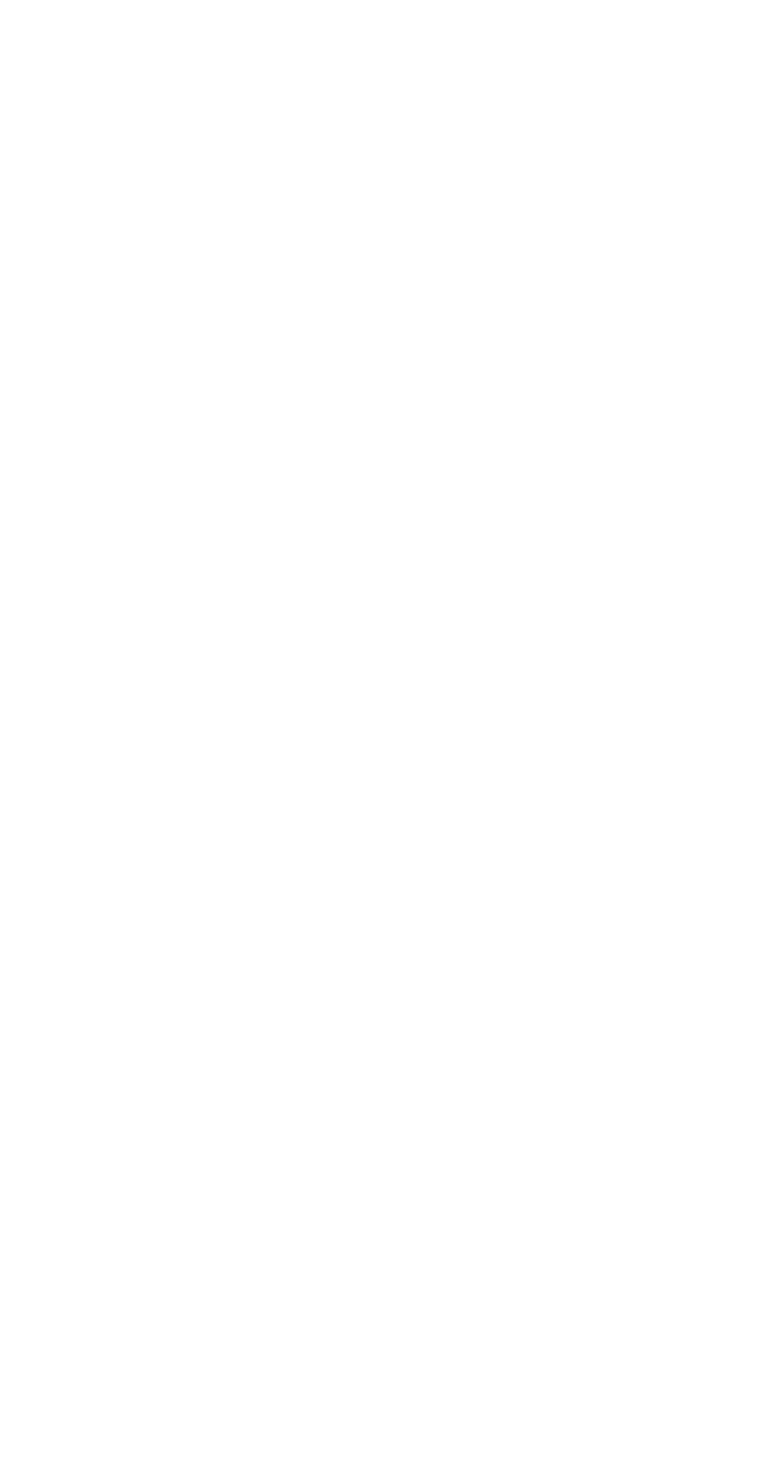
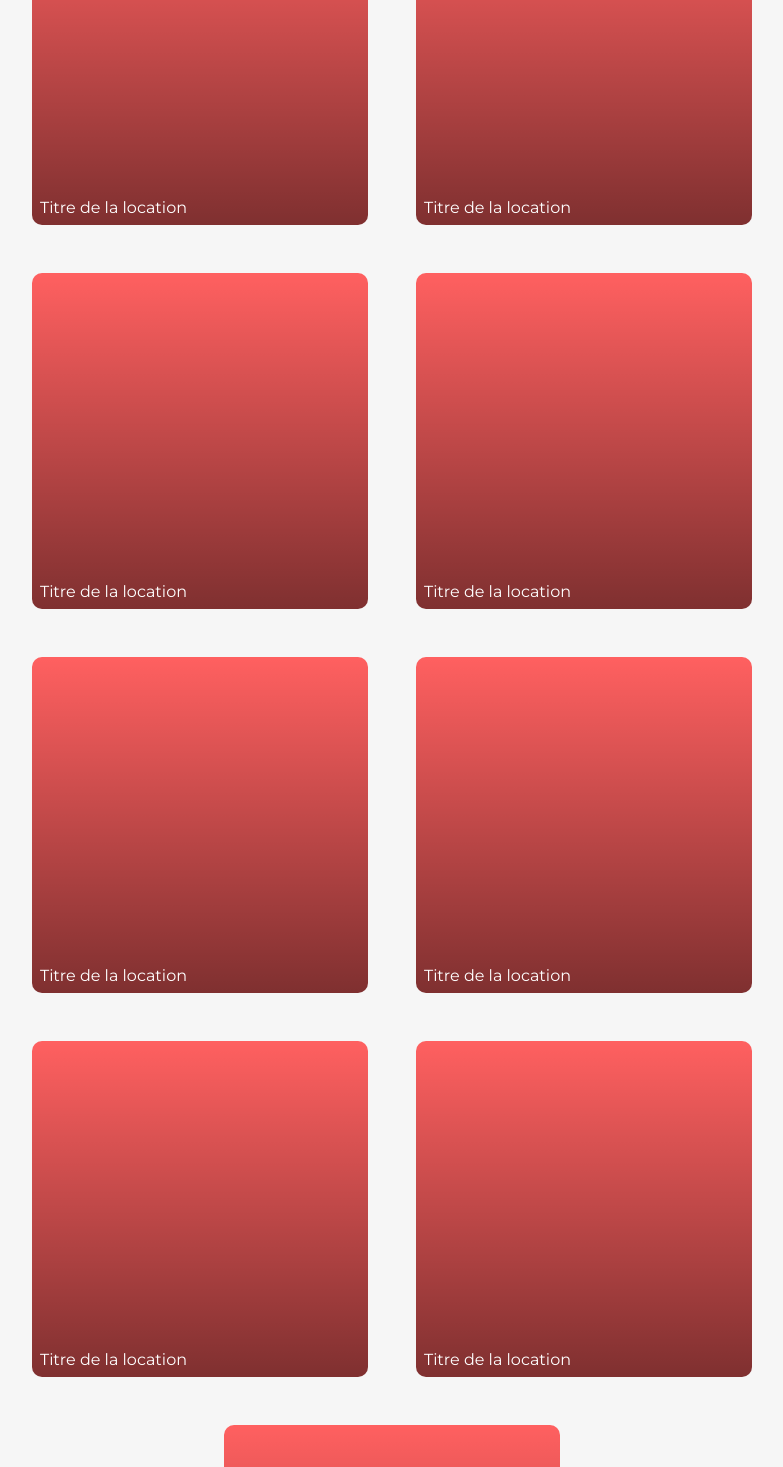
Before and after one commit to ThomaSneazy/kasa-react, a React (Vite) app in the folder kasa/: page / in a window 1280 px wide. Shown: the part 1330-2797 px from the top of the page, without its empty margins (248-1031 px from the left). Before the commit the page ends 1203 px from the top, so only its background shows below. Built offline with nearby package versions, Linux system fonts and the light colour scheme.

Commit message:
ajout navbar, banner, appartements cards

```diff
--- a/kasa/src/App.css
+++ b/kasa/src/App.css
@@ -1,3 +1,10 @@
+:root{
+  --red: #FF6060;
+  --white: #fff;
+  --black: #000;
+  --grey: #F6F6F6;
+}
+
 body{
   margin: 0 auto;
   padding: 0rem 6rem 0rem 6rem;
--- /dev/null
+++ b/kasa/src/components/Appartement.css
@@ -0,0 +1,26 @@
+.appartement__container{
+  /* display: flex;
+  flex-wrap: wrap; */
+}
+
+.appartement__flex{
+  display: flex;
+  justify-content: center;
+  padding: 3rem;
+  gap: 3rem;
+  flex-wrap: wrap;
+}
+.appartement__card{
+  display: flex;
+  justify-content: flex-start;
+  align-items: end;
+  /* flex-basis: 30%; */
+  /* margin: 1.5rem; */
+  min-width: 20rem;
+  min-height: 20rem;
+  border-radius: 0.625rem;
+  background: linear-gradient(180deg, rgba(255, 255, 255, 0.00) 0%, rgba(0, 0, 0, 0.50) 100%);
+  background-color: var(--red);
+  padding: 0.5rem;
+  color: var(--white);
+}
--- /dev/null
+++ b/kasa/src/components/Appartement.jsx
@@ -0,0 +1,10 @@
+import React from 'react'
+import './Appartement.css';
+
+function Appartement() {
+  return (
+    <div className='appartement__card'>Titre de la location</div>
+  )
+}
+
+export default Appartement
--- a/kasa/src/components/Banner.css
+++ b/kasa/src/components/Banner.css
@@ -13,7 +13,7 @@
   width: 100%;
   height: 100%;
   border-radius: 25px;
-  background-color: black;
+  background-color: var(--black);
   opacity: 30%;
 }
 
@@ -27,7 +27,7 @@
 
 h1{
   z-index: 1;
-  color: #FFF;
+  color: var(--white);
   font-size: 3rem;
   font-weight: 500;
 }
--- a/kasa/src/components/Navbar.css
+++ b/kasa/src/components/Navbar.css
@@ -6,7 +6,7 @@
 }
 
 .navbar__component a{
-  color: #FF6060;
+  color: var(--red);
   font-weight: 500;
   font-size: 1.5rem;
 }
--- a/kasa/src/components/SectionAppartement.css
+++ b/kasa/src/components/SectionAppartement.css
@@ -1,7 +1,7 @@
-.appartement__grid__container{
+.appartement__container{
   border-radius: 25px;
   margin-top: 3rem;
-  background-color: #F6F6F6;
+  background-color: var(--grey);
   width: 100%;
   min-height: 100vh;
 }
--- a/kasa/src/components/SectionAppartement.jsx
+++ b/kasa/src/components/SectionAppartement.jsx
@@ -1,11 +1,26 @@
 import React from 'react'
 import './SectionAppartement.css';
+import Appartement from "./Appartement.jsx";
 
 
 function SectionAppartement() {
   return (
-    <section className='appartement__grid__container'>
-      <div className='appartement__grid'></div>
+    <section className='appartement__container'>
+      <div className='appartement__flex'>
+      <Appartement />
+      <Appartement />
+      <Appartement />
+      <Appartement />
+      <Appartement />
+      <Appartement />
+      <Appartement />
+      <Appartement />
+      <Appartement />
+      <Appartement />
+      <Appartement />
+      <Appartement />
+      <Appartement />
+      </div>
     </section>
   )
 }
```
